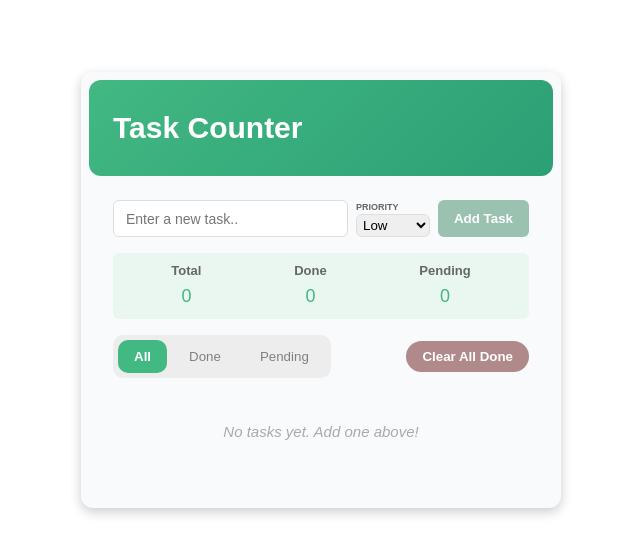
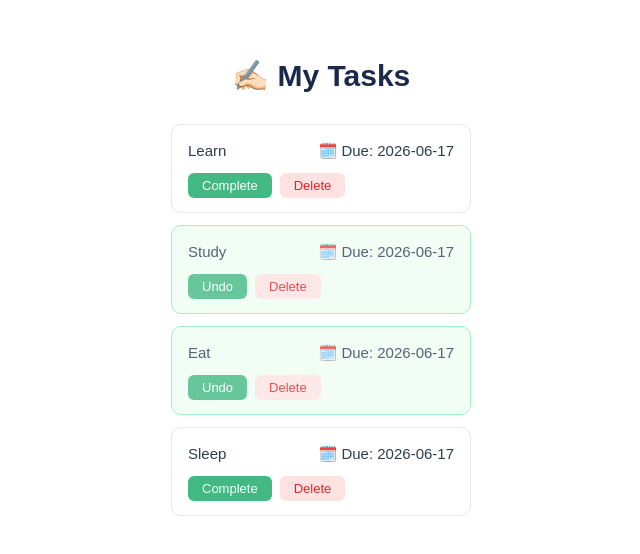
Before and after one commit to sisonjcs/SISON_JANELLE_CASSANDRA_FRONTEND, a Vue app: page / in a window 1280 px wide. Shown: the part 110-664 px from the top of the page, without its empty margins (319-959 px from the left). Built offline with nearby package versions, Linux system fonts and the light colour scheme; the HTML template or start-up script is replaced by a standard one.

Commit message:
feat: added task 2 (list view and card)

```diff
--- /dev/null
+++ b/src/SISON_JANELLE_CASSANDRA_FRONTEND/TaskCard.vue
@@ -0,0 +1,168 @@
+<!--
+=============================================================
+  DAY 2 ASSIGNMENT — Reusable TaskCard Component
+  Topic: Props, Emits, Slots, Component Lifecycle
+  Files: TaskCard.vue (child)  +  TaskListView.vue (parent)
+  Time: 60 minutes
+=============================================================
+
+OBJECTIVE
+---------
+Build a reusable TaskCard child component that accepts data as props
+and communicates back to the parent via custom events (emits). The
+parent renders a list of TaskCards and handles all state changes.
+
+WHAT TO BUILD — TaskCard.vue (this file)
+-----------------------------------------
+  1. Accept a "task" prop: { id, name, done, dueDate }
+  2. Display the task name and dueDate (via a named slot "meta")
+  3. Emit "complete" event (payload: task.id) when Complete/Undo clicked
+  4. Emit "delete" event (payload: task.id) when Delete clicked
+  5. Show "Complete" when task.done is false, "Undo" when true
+  6. Apply a visual style change when task.done is true
+
+WHAT TO BUILD — TaskListView.vue (see that file)
+-------------------------------------------------
+  1. Hold a tasks ref array with at least 3 sample tasks
+  2. Render a TaskCard for each task using v-for
+  3. Handle @complete → toggle that task's done property
+  4. Handle @delete → remove that task from the array
+  5. Fill the "meta" named slot with the due date
+
+REQUIREMENTS (Acceptance Criteria)
+------------------------------------
+  [x] TaskCard uses defineProps({ task: Object })
+  [x] TaskCard uses defineEmits(['complete', 'delete'])
+  [x] TaskCard has <slot name="meta" /> for optional metadata
+  [x] Parent passes :task="task" and listens @complete @delete
+  [x] Parent fills the slot with <template #meta>...</template>
+  [x] Data flows DOWN (props) and events flow UP (emits)
+  [x] Parent owns the state — TaskCard never mutates props directly
+
+EXTENSION (if you finish early)
+---------------------------------
+  - Add a priority badge prop (low/medium/high) with colour coding
+  - Add an edit mode: clicking the task name turns it into an input
+  - Emit an "update" event when the edited name is saved
+
+HINTS (read only if stuck)
+---------------------------
+  Hint 1: const props = defineProps({ task: { type: Object, required: true } })
+  Hint 2: const emit = defineEmits(['complete', 'delete'])
+  Hint 3: @click="emit('complete', props.task.id)"
+  Hint 4: In the parent — @complete="handleComplete"
+           function handleComplete(id) { find task by id, toggle done }
+  Hint 5: Named slot in child  → <slot name="meta" />
+           Fill in parent      → <template #meta>Due: {{ task.dueDate }}</template>
+  Hint 6: NEVER do this inside TaskCard: props.task.done = !props.task.done
+           That mutates a prop directly — Vue will warn you. Emit instead.
+=============================================================
+-->
+
+<!-- ─── TaskCard.vue ─── -->
+<script setup>
+// TODO 1: import defineProps and defineEmits (they are compiler macros — no import needed
+//          but you DO need to call them)
+import { defineProps, defineEmits } from 'vue';
+
+// TODO 2: Define the task prop with type Object, required: true
+const props = defineProps({
+  task: Object,
+  required: true
+})
+
+// TODO 3: Define emits for 'complete' and 'delete'
+const emit = defineEmits(['complete', 'delete'])
+
+</script>
+
+<template>
+  <!-- TODO 4: Wrap everything in a div with class "task-card"
+               Add :class="{ completed: task.done }" to the wrapper div -->
+  <div class="task-card" :class="{ completed: task.done }">
+
+    <div class="task-header">
+      <!-- TODO 5: Display the task name -->
+      <span>
+        {{ task.name }}
+      </span>
+      <!-- TODO 6: Add the named slot for metadata -->
+      <slot name="meta" />
+    </div>
+
+    <div class="task-actions">
+      <!-- TODO 7: Add Complete/Undo button — text changes based on task.done -->
+      <!--         @click should emit 'complete' with task.id as payload -->
+      <button
+        class="btn-complete"
+        @click="emit('complete', props.task.id)"
+      >
+        {{ task.done ? "Undo" : "Complete" }}
+      </button>
+      <!-- TODO 8: Add Delete button — emits 'delete' with task.id -->
+      <button
+        class="btn-delete"
+        @click="emit('delete', props.task.id)"
+      >
+        Delete
+      </button>
+    </div>
+  </div>
+</template>
+
+<style scoped>
+.task-card {
+  background: white;
+  border: 1px solid #e5e7eb;
+  border-radius: 10px;
+  padding: 14px 16px;
+  margin-bottom: 12px;
+  min-width: 300px;
+  transition: all 0.2s;
+}
+.task-card.completed {
+  background: #f0fdf4;
+  border-color: #86efac;
+  opacity: 0.8;
+}
+.task-header {
+  display: flex;
+  justify-content: space-between;
+  align-items: center;
+  margin-bottom: 10px;
+}
+.task-header span.name {
+  white-space: normal;
+  word-wrap: break-word;
+  overflow-wrap: break-word;
+  font-weight: 600;
+  font-size: 15px;
+  color: #1B2A4A;
+}
+.task-header .meta {
+  font-size: 12px;
+  color: #9ca3af;
+}
+.task-actions {
+  display: flex;
+  gap: 8px;
+}
+.btn-complete {
+  padding: 5px 14px;
+  background: #42B883;
+  color: white;
+  border: none;
+  border-radius: 6px;
+  cursor: pointer;
+  font-size: 13px;
+}
+.btn-delete {
+  padding: 5px 14px;
+  background: #fee2e2;
+  color: #dc2626;
+  border: none;
+  border-radius: 6px;
+  cursor: pointer;
+  font-size: 13px;
+}
+</style>
--- /dev/null
+++ b/src/SISON_JANELLE_CASSANDRA_FRONTEND/TaskListView.vue
@@ -0,0 +1,80 @@
+<!--
+=============================================================
+  DAY 2 ASSIGNMENT — TaskListView.vue (Parent Component)
+  This file renders a list of TaskCard components.
+=============================================================
+-->
+<script setup>
+import { ref } from 'vue'
+import TaskCard from './TaskCard.vue'
+
+// TODO 1: Create a ref() tasks array with at least 3 sample tasks
+// Each task: { id, name, done, dueDate }
+const tasks = ref([
+  {id: 1, name: 'Learn', done: false, dueDate: '2026-06-17'},
+  {id: 2, name: 'Study', done: true, dueDate: '2026-06-17'},
+  {id: 3, name: 'Eat', done: true, dueDate: '2026-06-17'},
+  {id: 4, name: 'Sleep', done: false, dueDate: '2026-06-17'},
+])
+
+// TODO 2: Write handleComplete(id) — toggle the done state of the task with this id
+function handleComplete(id) {
+  // your code here
+  const foundTask = tasks.value.find(t => t.id === id)
+  if (foundTask) {
+    foundTask.done = !foundTask.done
+  }
+}
+
+// TODO 3: Write handleDelete(id) — remove the task with this id from the array
+function handleDelete(id) {
+  // your code here
+  tasks.value = tasks.value.filter(task => task.id !== id)
+}
+</script>
+
+<template>
+  <div class="task-list-view">
+    <h1>✍🏻 My Tasks</h1>
+
+    <!-- TODO 4: Render a <TaskCard> for each task using v-for
+         - Pass :task="task" as a prop
+         - Listen @complete="handleComplete"
+         - Listen @delete="handleDelete"
+         - Fill the "meta" named slot with the due date
+    -->
+
+    <!-- Example structure (remove the comment markers and complete it): -->
+    <TaskCard
+      v-for="task in tasks"
+      :key="task.id"
+      :task="task"
+      @complete="handleComplete"
+      @delete="handleDelete"
+    >
+      <template #meta>
+        🗓️ Due: {{ task.dueDate }}
+      </template>
+    </TaskCard>
+
+    <p v-show="tasks.length === 0">
+      All tasks have been completed.
+    </p>
+
+  </div>
+</template>
+
+<style scoped>
+.task-list-view {
+  max-width: 520px;
+  margin: 40px auto;
+  padding: 24px;
+  font-family: Arial, sans-serif;
+}
+h1 {
+  color: #1B2A4A;
+  margin-bottom: 24px;
+  text-align: center;
+  font-weight: bold;
+}
+</style>
--- a/src/main.ts
+++ b/src/main.ts
@@ -2,5 +2,6 @@
 
 import { createApp } from 'vue'
 import App from './App.vue'
+import TaskListView from './SISON_JANELLE_CASSANDRA_FRONTEND/TaskListView.vue'
 
-createApp(App).mount('#app')
+createApp(TaskListView).mount('#app')
```
Also changed, not shown: src/App.vue (line endings or trailing spaces).
